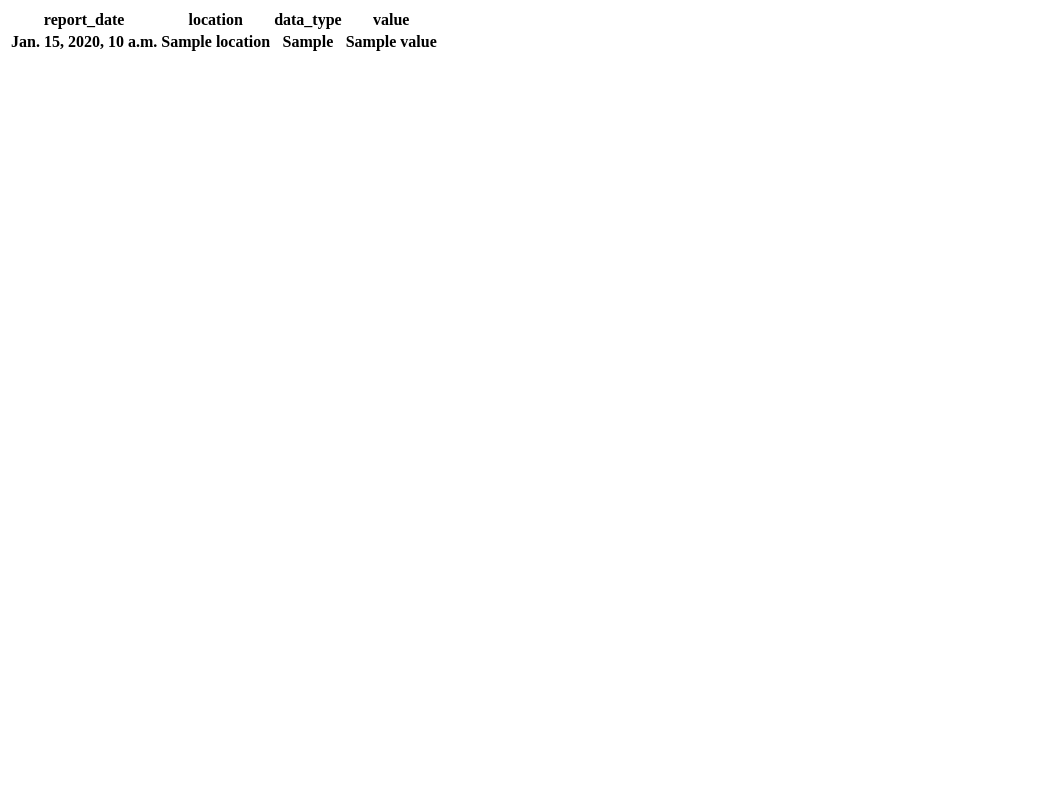
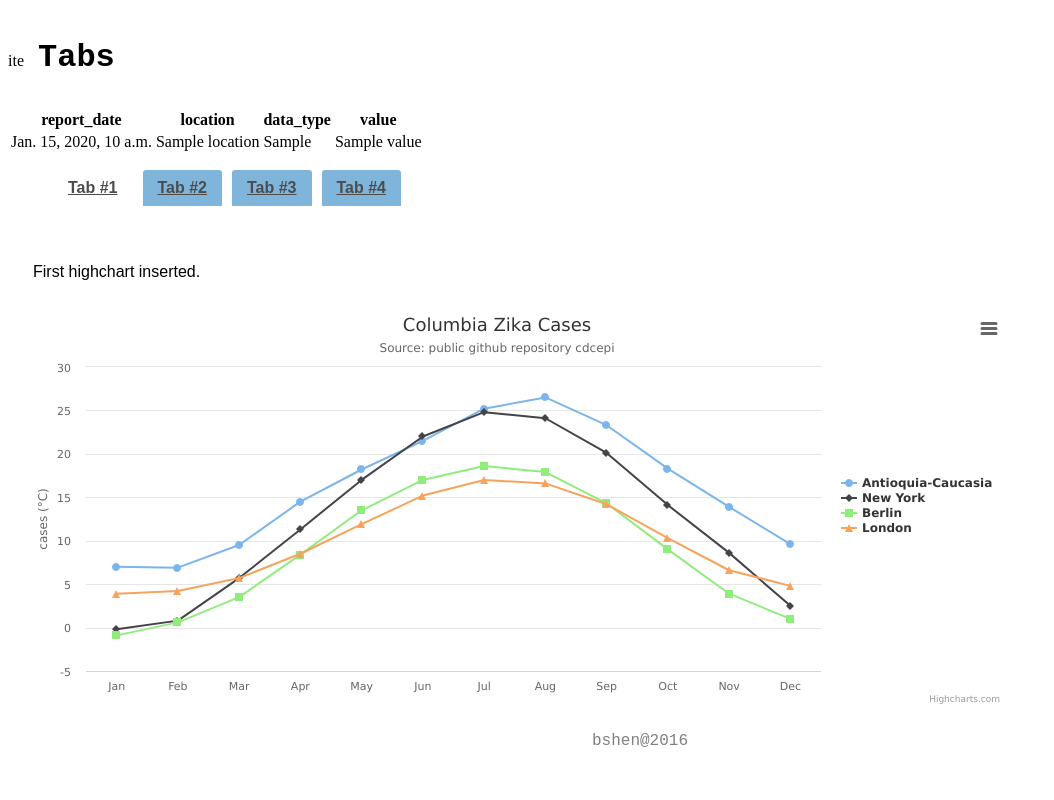
Before and after one commit to vecnet/zika, a Django app: template website/apps/data_browser/templates/data_browser/data_browser.html in a window 1280 px wide. Shown: the whole page, without its empty margins (0-1054 px from the left). Run offline with Django 3.2, Linux system fonts and the light colour scheme; the template is opened without the code that fills it: most values are stand-ins (such as "Sample title", 1, 10 or a date in 2020); lists and menus that the app fills with data are empty.

```diff
--- a/website/apps/data_browser/templates/data_browser/data_browser.html
+++ b/website/apps/data_browser/templates/data_browser/data_browser.html
@@ -1,5 +1,25 @@
-{% if query_results %}
-    <table>
+<!doctype html>
+
+<html>
+
+    <head>
+		<title>Tabs</title>
+		<link href="styles/main.css" rel="stylesheet" type="text/css">
+		<script src="https://ajax.googleapis.com/ajax/libs/jquery/1.12.2/jquery.min.js"></script>
+		<script src="https://code.highcharts.com/highcharts.js"></script>
+		<script src="https://code.highcharts.com/modules/exporting.js"></script>
+	</head>
+
+    <body>
+
+
+    <header>
+	ite		<h1>Tabs</h1>
+
+		</header>
+
+    {% if query_results %}
+        <table>
         <tr>
             <th>report_date</th>
             <th>location</th>
@@ -9,16 +29,124 @@
 
         {% for item in query_results %}
         <tr>
-            <th>{{ item.report_date }}</th>
-            <th>{{ item.location }}</th>
-            <th>{{ item.data_type }}</th>
-            <th>{{ item.value }}</th>
+            <td>{{ item.report_date }}</td>
+            <td>{{ item.location }}</td>
+            <td>{{ item.data_type }}</td>
+            <td>{{ item.value }}</td>
         </tr>
 
         {% endfor %}
 
     </table>
 
-{% else %}
-    <p> No data is available.</p>
-{% endif %}
+    {% else %}
+        <p> No data is available.</p>
+    {% endif %}
+
+
+    <div class="tabs">
+		    <ul class="tab-links">
+		        <li class="active"><a href="#tab1">Tab #1</a></li>
+		        <li><a href="#tab2">Tab #2</a></li>
+		        <li><a href="#tab3">Tab #3</a></li>
+		        <li><a href="#tab4">Tab #4</a></li>
+		    </ul>
+
+		    <div class="tab-content">
+		        <div id="tab1" class="tab active">
+		            <p>First highchart inserted.</p>
+		            <div id="container1" style="width: 80%; height: 400px;"></div>
+		        </div>
+
+		        <div id="tab2" class="tab">
+		            <p>Second highchart inserted.</p>
+		            <div id="container2" style="width: 80%; height: 400px;"></div>
+		        </div>
+
+		        <div id="tab3" class="tab">
+		            <p>Tab #3 content goes here!</p>
+		            <p>Donec pulvinar neque sed semper lacinia. Curabitur lacinia ullamcorper nibh; quis imperdiet velit eleifend ac. Donec blandit mauris eget aliquet lacinia! Donec pulvinar massa interdum ri.</p>
+		        </div>
+
+		        <div id="tab4" class="tab">
+		            <p>Tab #4 content goes here!</p>
+		            <p>Donec pulvinar neque sed semper lacinia. Curabitur lacinia ullamcorper nibh; quis imperdiet velit eleifend ac. Donec blandit mauris eget aliquet lacinia! Donec pulvinar massa interdum risus ornare mollis. In hac habitasse platea dictumst. Ut euismod tempus hendrerit. Morbi ut adipiscing nisi. Etiam rutrum sodales gravida! Aliquam tellus orci, iaculis vel.</p>
+		        </div>
+		    </div>
+		</div>
+
+
+    <footer>
+			bshen@2016
+		</footer>
+
+    <script>
+			jQuery(document).ready(function() {
+    			jQuery('.tabs .tab-links a').on('click', function(e)  {
+        			var currentAttrValue = jQuery(this).attr('href');
+
+        			// Show/Hide Tabs
+        			jQuery('.tabs ' + currentAttrValue).show().siblings().hide();
+
+        			// Change/remove current tab to active
+        			jQuery(this).parent('li').addClass('active').siblings().removeClass('active');
+
+        			e.preventDefault();
+    			});
+			});
+		</script>
+
+    <script>
+			$(function () {
+			    $('#container1').highcharts({
+			        title: {
+			            text: 'Columbia Zika Cases',
+			            x: -20 //center
+			        },
+			        subtitle: {
+			            text: 'Source: public github repository cdcepi',
+			            x: -20
+			        },
+			        xAxis: {
+			            categories: ['Jan', 'Feb', 'Mar', 'Apr', 'May', 'Jun',
+			                'Jul', 'Aug', 'Sep', 'Oct', 'Nov', 'Dec']
+			        },
+			        yAxis: {
+			            title: {
+			                text: 'cases (°C)'
+			            },
+			            plotLines: [{
+			                value: 0,
+			                width: 1,
+			                color: '#808080'
+			            }]
+			        },
+			        tooltip: {
+			            valueSuffix: '°C'
+			        },
+			        legend: {
+			            layout: 'vertical',
+			            align: 'right',
+			            verticalAlign: 'middle',
+			            borderWidth: 0
+			        },
+			        series: [{
+			            name: 'Antioquia-Caucasia',
+			            data: [7.0, 6.9, 9.5, 14.5, 18.2, 21.5, 25.2, 26.5, 23.3, 18.3, 13.9, 9.6]
+			        }, {
+			            name: 'New York',
+			            data: [-0.2, 0.8, 5.7, 11.3, 17.0, 22.0, 24.8, 24.1, 20.1, 14.1, 8.6, 2.5]
+			        }, {
+			            name: 'Berlin',
+			            data: [-0.9, 0.6, 3.5, 8.4, 13.5, 17.0, 18.6, 17.9, 14.3, 9.0, 3.9, 1.0]
+			        }, {
+			            name: 'London',
+			            data: [3.9, 4.2, 5.7, 8.5, 11.9, 15.2, 17.0, 16.6, 14.2, 10.3, 6.6, 4.8]
+			        }]
+			    });
+			});
+		</script>
+
+</body>
+
+</html>
--- /dev/null
+++ b/website/apps/data_browser/templates/data_browser/styles/main.css
@@ -0,0 +1,136 @@
+body{
+	background: white;
+
+}
+header{
+	display: inline-block;
+}
+
+h1,h2 {
+	display: inline-block;
+	font-family: "Courier New", Courier, monospace;
+	color: black;
+	background: white;
+	padding :10px;
+}
+
+a, .scss{
+	color: green;
+	font-family: Arial, Helvetica, sans-serif;
+	padding: 5px;
+
+	text-decoration: underline;
+}
+
+p{
+	font-family: Arial, Helvetica, sans-serif;
+	color: black;
+	padding: 10px;
+}
+
+.dropbtn {
+    background-color: #4CAF50;
+    color: white;
+    padding: 10px;
+    font-size: 14px;
+    border: none;
+    cursor: pointer;
+}
+
+/* Dropdown button on hover & focus */
+.dropbtn:hover, .dropbtn:focus {
+    background-color: #3e8e41;
+}
+
+/* The container <div> - needed to position the dropdown content */
+.dropdown {
+	padding:10px;
+    position: relative;
+    display: inline-block;
+}
+
+/* Dropdown Content (Hidden by Default) */
+.dropdown-content {
+    display: none;
+    position: absolute;
+    background-color: #f9f9f9;
+    min-width: 160px;
+    box-shadow: 0px 8px 16px 0px rgba(0,0,0,0.2);
+}
+
+/* Links inside the dropdown */
+.dropdown-content a {
+    color: black;
+    padding: 12px 16px;
+    text-decoration: none;
+    display: block;
+}
+
+/* Change color of dropdown links on hover */
+.dropdown-content a:hover {background-color: #f1f1f1}
+
+/* Show the dropdown menu (use JS to add this class to the .dropdown-content container when the user clicks on the dropdown button) */
+.show {display:block;}
+
+.tabs {
+    width:100%;
+    display:inline-block;
+}
+
+    /*----- Tab Links -----*/
+    /* Clearfix */
+.tab-links:after {
+    display:block;
+    clear:both;
+    content:'';
+}
+
+.tab-links li {
+    margin:0px 5px;
+    float:left;
+    list-style:none;
+}
+
+.tab-links a {
+    padding:9px 15px;
+    display:inline-block;
+    border-radius:3px 3px 0px 0px;
+    background:#7FB5DA;
+    font-size:16px;
+    font-weight:600;
+    color:#4c4c4c;
+    ransition:all linear 0.15s;
+}
+
+.tab-links a:hover {
+    background:#a7cce5;
+    text-decoration:none;
+}
+
+li.active a, li.active a:hover {
+    background:#fff;
+    color:#4c4c4c;
+}
+
+    /*----- Content of Tabs -----*/
+.tab-content {
+    padding:15px;
+    border-radius:3px 3px 0px 0px;
+	background:#fff;
+}
+
+.tab {
+    display:none;
+}
+
+.tab.active {
+    display:block;
+}
+
+footer{
+	clear: both;
+	text-align: center;
+	font-family:  "Courier New", Courier, monospace;
+	padding: 10px;
+	color: gray;
+}
--- a/website/apps/data_browser/urls.py
+++ b/website/apps/data_browser/urls.py
@@ -11,7 +11,6 @@
 # with this file, You can obtain one at http://mozilla.org/MPL/2.0/.
 
 from django.conf.urls import url
-
 from website.apps.data_browser.views import hello
 from website.apps.data_browser.views import stable
 from website.apps.map.views import MapView
```
